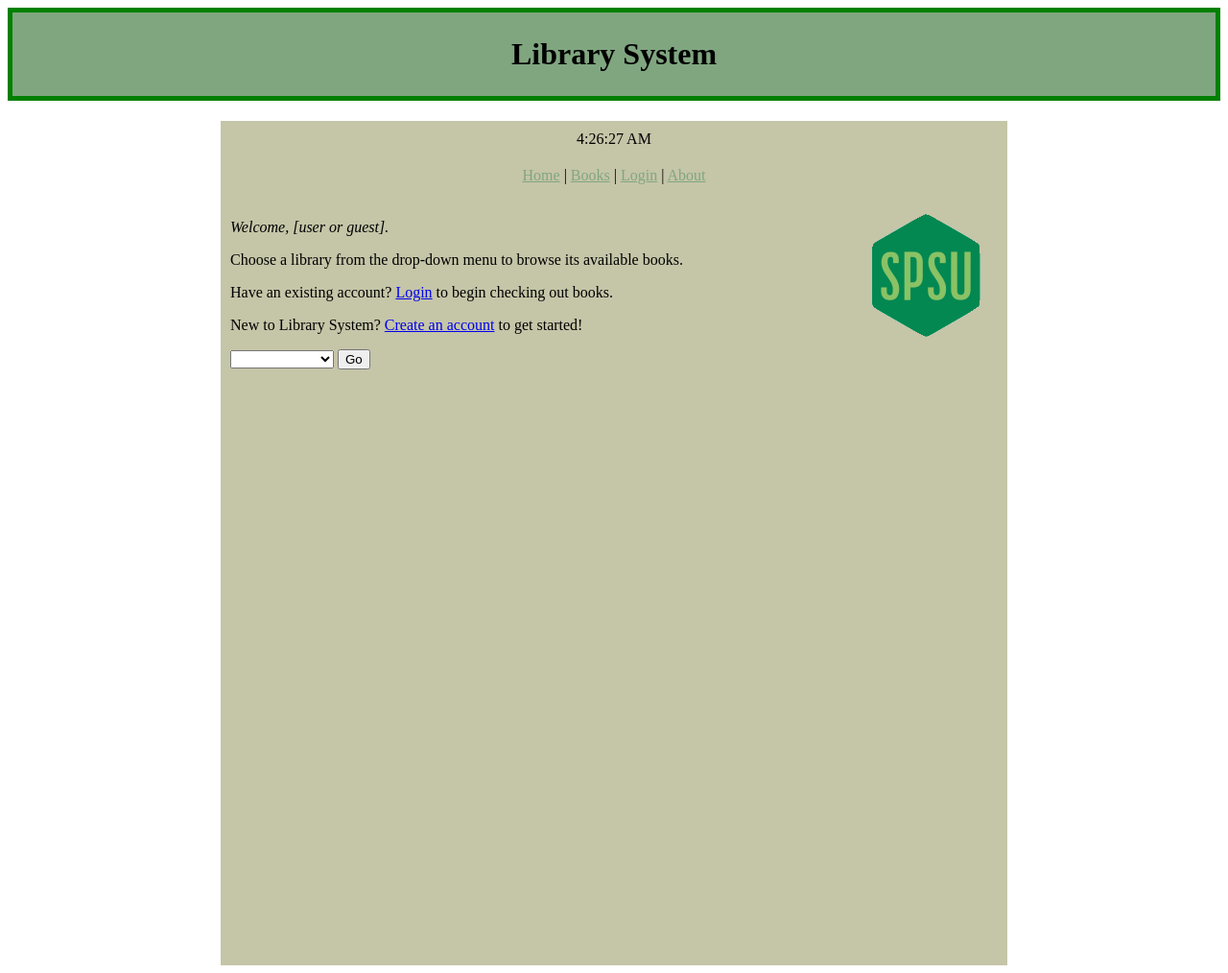
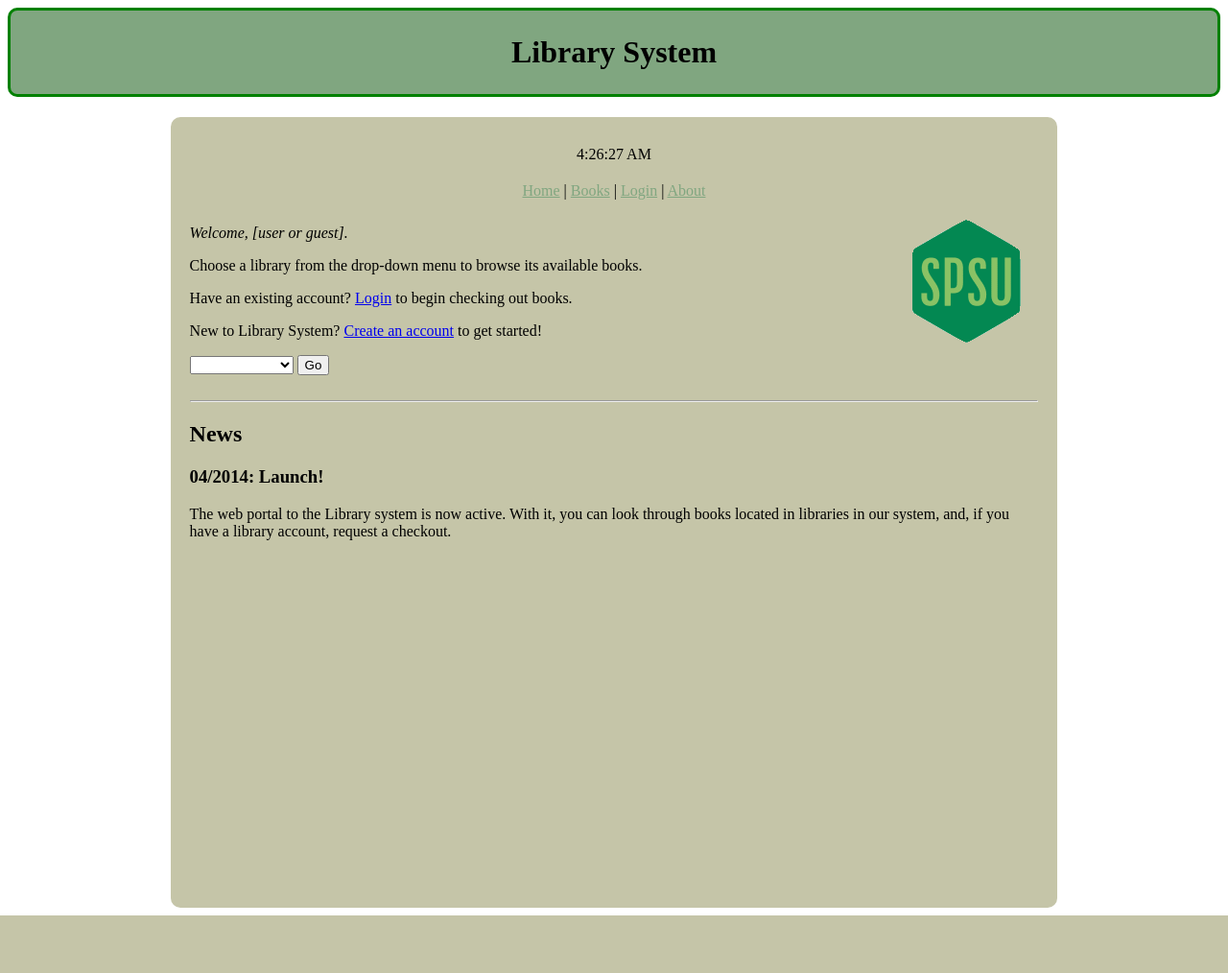
Before and after one commit to gscoppino/DjangoLibraryApp, a Django app: page / in a window 1280 px wide. Shown: the whole page at 96% size. After the commit the page ends 954 px from the top, so only its background shows below. Run offline with Django 3.2, Linux system fonts and the light colour scheme; tables that the repository leaves empty hold one stand-in row (values such as "Sample post").

Commit message:
more stuff

```diff
--- a/DjangoLibraryApp/Library/static/Library/css/styles.css
+++ b/DjangoLibraryApp/Library/static/Library/css/styles.css
@@ -1,6 +1,10 @@
+.title {
+    border-radius:10px;
+}
+
 #header
 {
-    width:800px;
+    width:40%;
     background-color: #C5C5A8;
     margin:auto;
     padding:10px;
@@ -8,14 +12,18 @@
     display:block;
 }
 
-#container
+#container {
+    height:100%;
+}
+
+#container, #system_book_container
 {
-    height:100%;
-	width: 800px;
+	width: 50%;
 	background-color: #C5C5A8;
 	margin: auto;
-    padding:10px;
+    padding:20px;
     display:block;
+    border-radius:10px 10px 10px 10px;
 }
 body
 {
@@ -38,19 +46,20 @@
 h1
 {
 	padding: 25px;
-	border: 5px solid green;
+	border: 3px solid green;
 	background-color: #80a680;
 	text-align: center;
 }
 #news
 {
+    border-radius:10px;
     float:left;
     display:block;
 	margin:auto;
     padding:20px;
     text-align:center;
-    height:800px;
-    width:250px;
+    height:100%;
+    width:20%;
 	background-color: #C5C5A8;
 }
 #news a:hover
@@ -69,12 +78,13 @@
 #books
 {
     display:block;
+    border-radius:10px;
     float:right;
     margin:auto;
     padding:20px;
     text-align:center;
-    height:800px;
-    width:250px;
+    height:100%;
+    width:20%;
 	background-color: #C5C5A8;
 }
 #books a:hover
@@ -91,7 +101,7 @@
 }
 #clock
 {
-	width: 800px;
+	width: 40%;
     display:block;
 	background-color: #C5C5A8;
 	margin: auto;
@@ -124,4 +134,7 @@
     #news, #books {
         display:none;
     }
+    #container {
+        width:70%;
+    }
 }
--- a/DjangoLibraryApp/Library/templates/Library/index.html
+++ b/DjangoLibraryApp/Library/templates/Library/index.html
@@ -10,28 +10,23 @@
 	<body>
 		<div id = "news">
             <h2><b><u>New Releases</u></b></h2>
-            <ul>
                 {% for book in recent_books.all %}
-                    <p>{{book.pub_date}}: <a href="{% url 'Library:detail_book' book.id %}">{{book.title}}</a></p>
+                    <p><a href="{% url 'Library:detail_book' book.id %}">{{book.title}} ({{book.pub_date.year}})</a></p>
                 {% endfor %}
-            </ul>
 		</div>
 		<div id = "books">
 			<h2><b><u>Checkout Information</u></b></h2>
 			<h4>Recently Checked Out Books</h4>
-			<ul>
                 {% for book in recently_checked_out_books %}
                     <a href="{% url 'Library:detail_book' book.id %}">{{book.title}}</a>
                 {% endfor %}
-			</ul>
 
 			<h4>Recently Returned Books</h4>
-			<ul>
                 {% for book in recently_checked_in_books %}
                     <!--<a href="{% url 'Library:detail_book' book.id %}">{{book.title}}</li> -->
                 {% endfor %}
-			</ul>
 		</div>
+		<div id="container">
             <div id = "clock" style="text-align:center;">
             </div>
             <div id="header">
@@ -40,7 +35,6 @@
                 <a class="menu" href="faculty.html" title="Login to check out and return books.">Login</a> |
                 <a class="menu" href="survey.html">About</a>
             </div>
-		<div id="container">
             <a href="http://spsu.edu"><IMG id ="logo" SRC="{% static 'Library/images/spsu.gif' %}"></a>
             <div id="description">
                 <p><em>Welcome, [user or guest]. </em></p>
@@ -55,6 +49,15 @@
                 {% endfor %}
             </select>
             <button id="submit_library" type="submit">Go</button>
+            <br><br>
+            <hr>
+            <div id="random">
+                <h2>News</h2>
+                <h3>04/2014: Launch!</h3>
+                <p>The web portal to the Library system is now active. With it, you can
+                   look through books located in libraries in our system, and, if you have a
+                   library account, request a checkout.</p>
+            </div>
         </div>
 
         <script type="text/javascript" src="{% static 'Library/js/index.js' %}"></script>
--- a/DjangoLibraryApp/Library/templates/Library/student_grade.html
+++ b/DjangoLibraryApp/Library/templates/Library/student_grade.html
@@ -10,8 +10,8 @@
 	</head>
 
 	<body>
-		<div id = "container">
-			<a HREF = "http://spsu.edu"><IMG id = "logo" SRC="img/southern-polytechnic-state-university.gif"></a>
+		<div id ="container">
+			<a HREF = "http://spsu.edu"><IMG id = "logo" SRC="{% static 'Library/images/spsu.gif' %}"></a>
 			<div id = "header">Menu:
 				<a class="menu" href="{% url 'Library:index' %}">Home</a> |
 				<a class="menu" href="faculty.html">Faculty</a> |
@@ -27,7 +27,7 @@
 				<option value = "survey.html">About</option>
 			</select></p>
 			</div>
-			<form>
+			<form class="form">
 				<br>
                 {% for shelf in library.shelf_set.all %}
                     <div id="shelf{{shelf.id}}">
--- a/DjangoLibraryApp/Library/templates/Library/system_books.html
+++ b/DjangoLibraryApp/Library/templates/Library/system_books.html
@@ -10,7 +10,7 @@
 	</head>
 
 	<body>
-		<div id = "container">
+		<div id="system_book_container">
 			<a HREF = "http://spsu.edu"><IMG id = "logo" SRC="{% static 'Library/images/spsu.gif' %}"></a>
             <div id = "header">Menu:
 				<a class="menu" href="{% url 'Library:index' %}">Home</a> |
```
Lines whose indentation alone changed are shown as unchanged.
